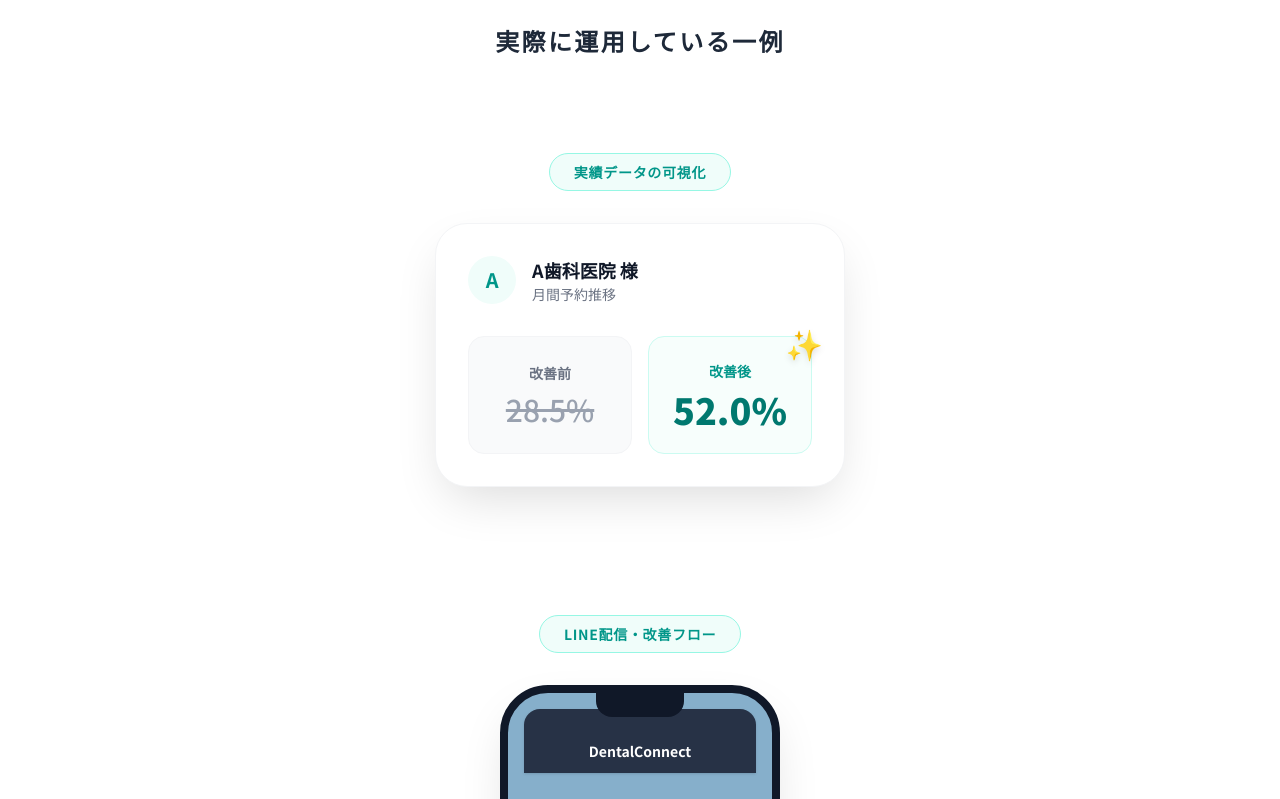
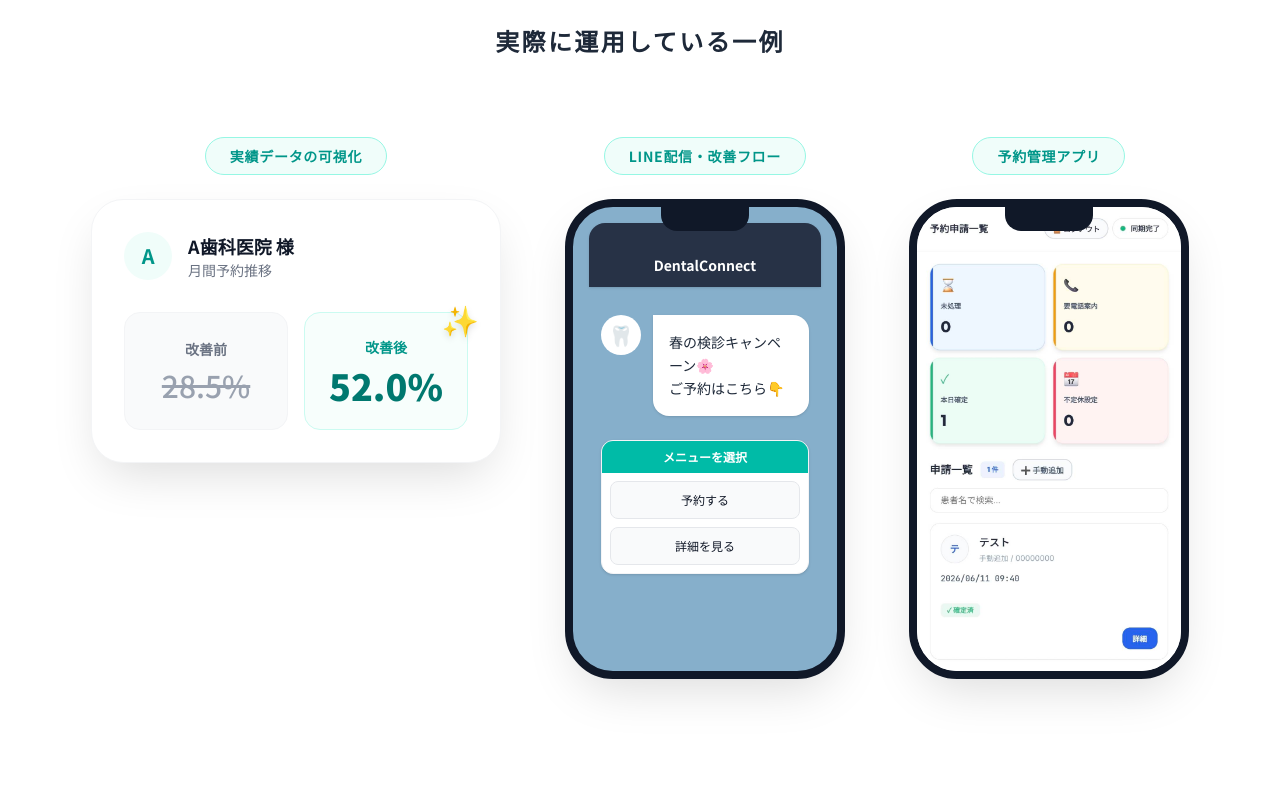
Before and after one commit to uw1g48h31wj4xxa33ffa-eng/reserve-pro-dashboard, a Next.js app in the folder LP/dental-lp/: page / in a window 1280 px wide. Shown: the part 2420-3219 px from the top of the page. Built offline with nearby package versions, Linux system fonts and the light colour scheme.

Commit message:
Resize app image and balance layout for system section mockups

```diff
--- a/LP/dental-lp/components/sections/system.tsx
+++ b/LP/dental-lp/components/sections/system.tsx
@@ -69,23 +69,24 @@ export function SystemSection() {
           initial={{ opacity: 0, y: 20 }}
           animate={isInView ? { opacity: 1, y: 0 } : {}}
           transition={{ duration: 0.8 }}
-          className="text-center mb-24"
+          className="text-center mb-20"
         >
           <h2 className="text-xl md:text-2xl font-bold tracking-widest text-gray-800">
             実際に運用している一例
           </h2>
         </motion.div>
 
-        <div className="space-y-32">
+        {/* Balanced Grid Layout */}
+        <div className="flex flex-wrap justify-center items-start gap-12 md:gap-16 max-w-6xl mx-auto">
 
-          {/* 実績データ */}
+          {/* 実績データ (Wide, Top) */}
           <motion.div
             initial={{ opacity: 0, y: 40 }}
             animate={isInView ? { opacity: 1, y: 0 } : {}}
             transition={{ duration: 0.8 }}
-            className="flex flex-col items-center"
+            className="flex flex-col items-center w-full lg:w-auto"
           >
-            <div className="text-sm font-bold tracking-wider text-teal-600 mb-8 border border-teal-200 bg-teal-50 px-6 py-2 rounded-full">
+            <div className="text-sm font-bold tracking-wider text-teal-600 mb-6 border border-teal-200 bg-teal-50 px-6 py-2 rounded-full">
               実績データの可視化
             </div>
             <div className="group transition-transform duration-700 hover:scale-105">
@@ -93,14 +94,15 @@ export function SystemSection() {
             </div>
           </motion.div>
 
-          {/* LINE配信 */}
+          <div className="flex flex-wrap justify-center gap-12 md:gap-16 w-full lg:w-auto">
+            {/* LINE配信 (Tall) */}
             <motion.div
               initial={{ opacity: 0, y: 40 }}
               animate={isInView ? { opacity: 1, y: 0 } : {}}
               transition={{ duration: 0.8, delay: 0.2 }}
               className="flex flex-col items-center"
             >
-            <div className="text-sm font-bold tracking-wider text-teal-600 mb-8 border border-teal-200 bg-teal-50 px-6 py-2 rounded-full">
+              <div className="text-sm font-bold tracking-wider text-teal-600 mb-6 border border-teal-200 bg-teal-50 px-6 py-2 rounded-full">
                 LINE配信・改善フロー
               </div>
               <div className="group transition-transform duration-700 hover:scale-105">
@@ -108,28 +110,30 @@ export function SystemSection() {
               </div>
             </motion.div>
 
-          {/* 予約アプリ */}
+            {/* 予約アプリ (Tall/Small) */}
             <motion.div
               initial={{ opacity: 0, y: 40 }}
               animate={isInView ? { opacity: 1, y: 0 } : {}}
               transition={{ duration: 0.8, delay: 0.4 }}
               className="flex flex-col items-center"
             >
-            <div className="text-sm font-bold tracking-wider text-teal-600 mb-8 border border-teal-200 bg-teal-50 px-6 py-2 rounded-full">
+              <div className="text-sm font-bold tracking-wider text-teal-600 mb-6 border border-teal-200 bg-teal-50 px-6 py-2 rounded-full">
                 予約管理アプリ
               </div>
-            <div className="group transition-transform duration-700 hover:scale-105 w-full max-w-3xl flex justify-center">
-              <div className="relative overflow-hidden rounded-[2rem] shadow-[0_20px_50px_-12px_rgba(0,0,0,0.15)] border border-gray-100 bg-gray-50 flex justify-center">
+              <div className="group transition-transform duration-700 hover:scale-105">
+                <div className="relative overflow-hidden w-[280px] h-[480px] rounded-[3rem] shadow-[0_20px_50px_-12px_rgba(0,0,0,0.15)] border-[8px] border-gray-900 bg-gray-50 flex justify-center shrink-0">
+                  <div className="absolute top-0 left-1/2 -translate-x-1/2 w-1/3 h-6 bg-gray-900 rounded-b-2xl z-20" />
                   <Image
                     src="/uploads/app-1.jpg"
                     alt="予約管理アプリ"
-                  width={800}
-                  height={600}
-                  className="w-full h-auto object-cover object-top"
+                    width={400}
+                    height={800}
+                    className="w-full h-full object-cover object-top"
                   />
                 </div>
               </div>
             </motion.div>
+          </div>
 
         </div>
       </div>
```
Lines whose indentation alone changed are shown as unchanged.
